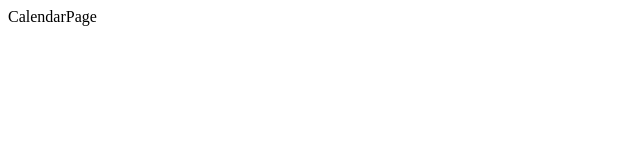
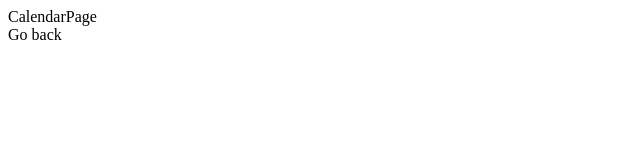
Before and after one commit to gr3yknigh1/ycalendar, a React app: page /calendar in a window 1280 px wide. Shown: the top 160 px of the page, without its empty margins (0-640 px from the left). Built offline with nearby package versions, Linux system fonts and the light colour scheme.

Commit message:
Add GoBack comp

```diff
--- a/src/app/App.tsx
+++ b/src/app/App.tsx
@@ -3,6 +3,8 @@ import { Provider } from 'react-redux';
 import {
   Routes,
   Route,
+  useNavigate,
+  useLocation
 } from 'react-router-dom';
 
 import store from './store';
@@ -16,7 +18,25 @@ import {
 } from '@/routes';
 
 
+function GoBackLink() {
+  const navigate = useNavigate();
+  const location = useLocation();
+
+  const goBack = useCallback(() => {
+    if (location.pathname == '/') {
+      navigate(0);
+      return;
+    }
+    navigate(-1);
+  }, [navigate, location]);
+
+  return (
+    <a className='link' onClick={ goBack }>Go back</a>
+  );
+}
+
 export default function App(): JSX.Element {
+  const location = useLocation();
 
   return (
     <Provider store={ store }>
@@ -27,6 +47,9 @@ export default function App(): JSX.Element {
         <Route path="/calendar" element={<CalendarPage />} />
         <Route path="*" element={<NotFoundPage />} />
       </Routes>
+      <footer className='app__footer'>
+        { location.pathname !== '/' && <GoBackLink />}
+      </footer>
     </Provider>
   );
 }
```
